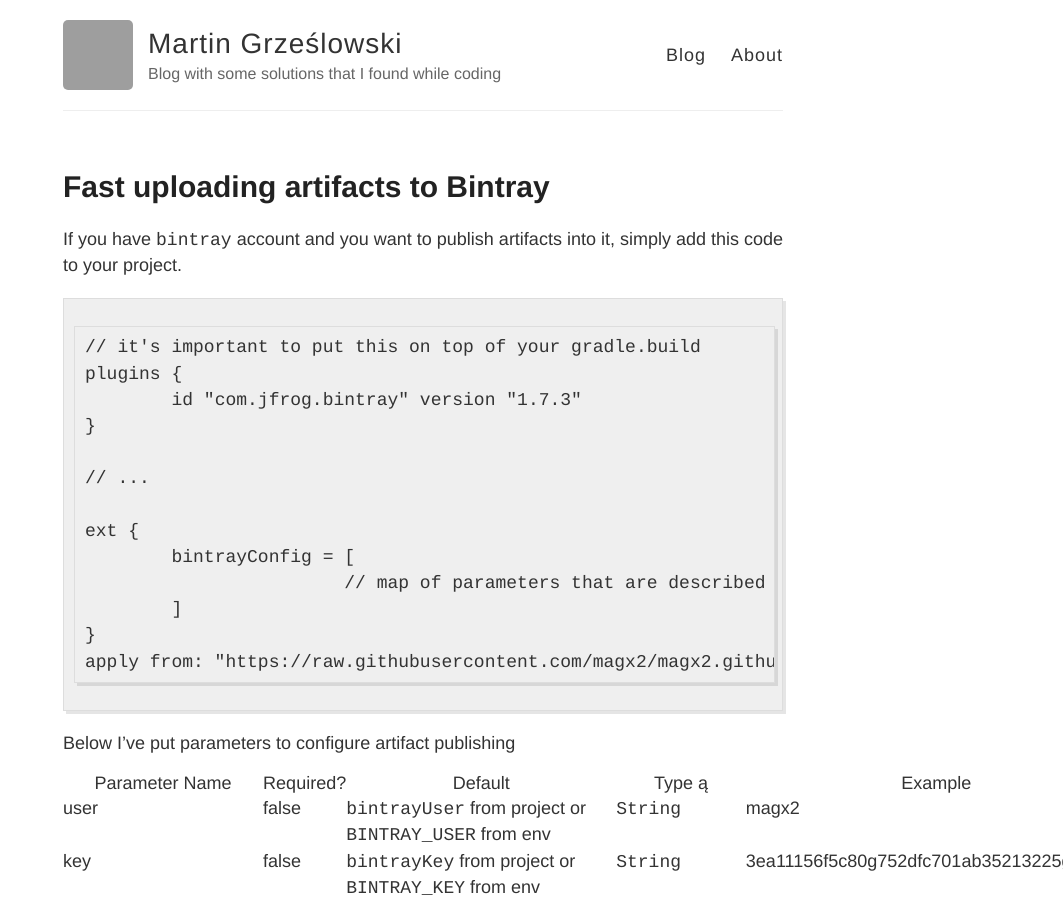
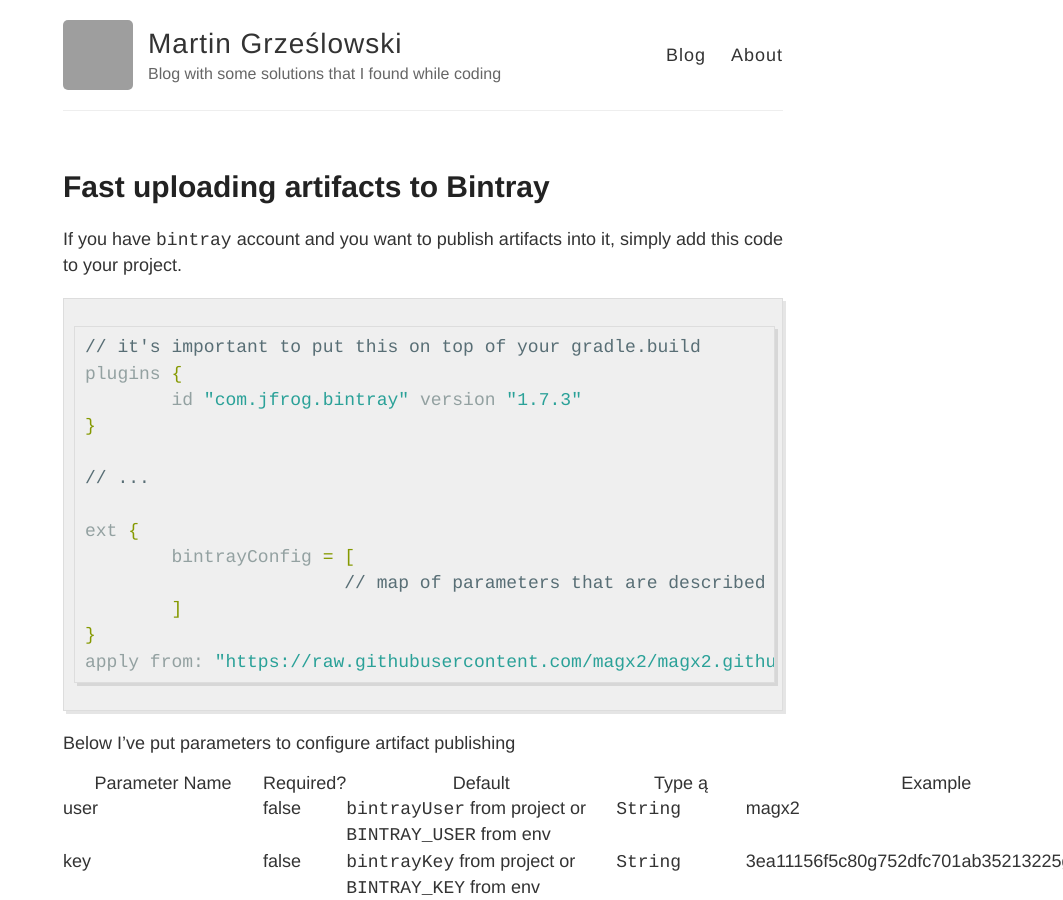
Before and after one commit to magx2/magx2.github.io, a Jekyll site: the page built from _posts/2017-10-27-bintray.gradle.md, in a window 1280 px wide and 900 px high. Shown: the whole window, without its empty margins (217-1280 px from the left). Built offline with Jekyll 4.4.1, drawn with Linux system fonts in a browser that asks for light colours; grey boxes are pictures that could not be loaded.

Commit message:
adding gradle mark

````diff
--- a/_posts/2017-10-27-bintray.gradle.md
+++ b/_posts/2017-10-27-bintray.gradle.md
@@ -9,7 +9,7 @@ tags: ['bintray', 'publish', 'maven']
 If you have ```bintray``` account and you want to publish artifacts into it, simply add this code to
 your project.
 
-```
+```gradle
 // it's important to put this on top of your gradle.build
 plugins {
 	id "com.jfrog.bintray" version "1.7.3"
````
